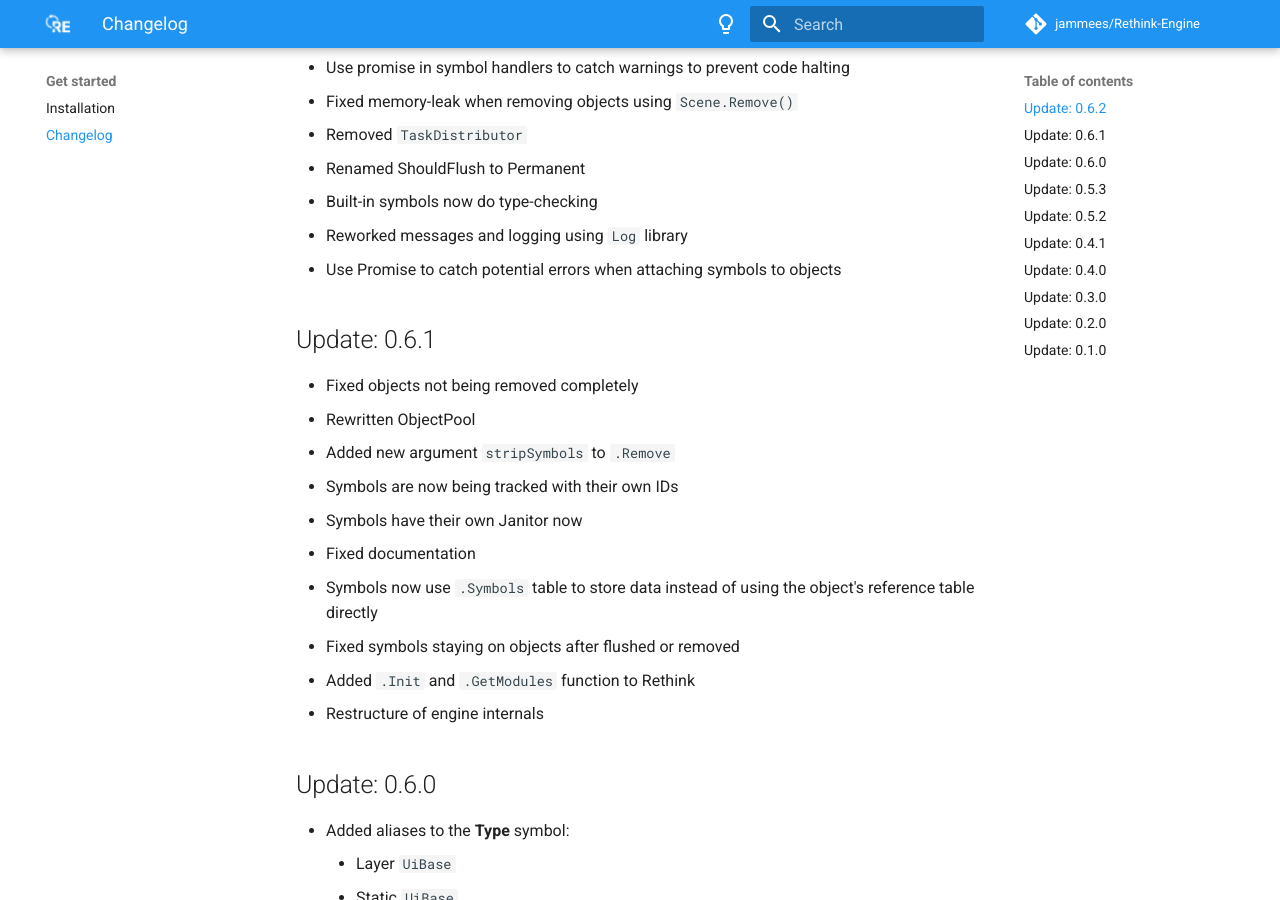
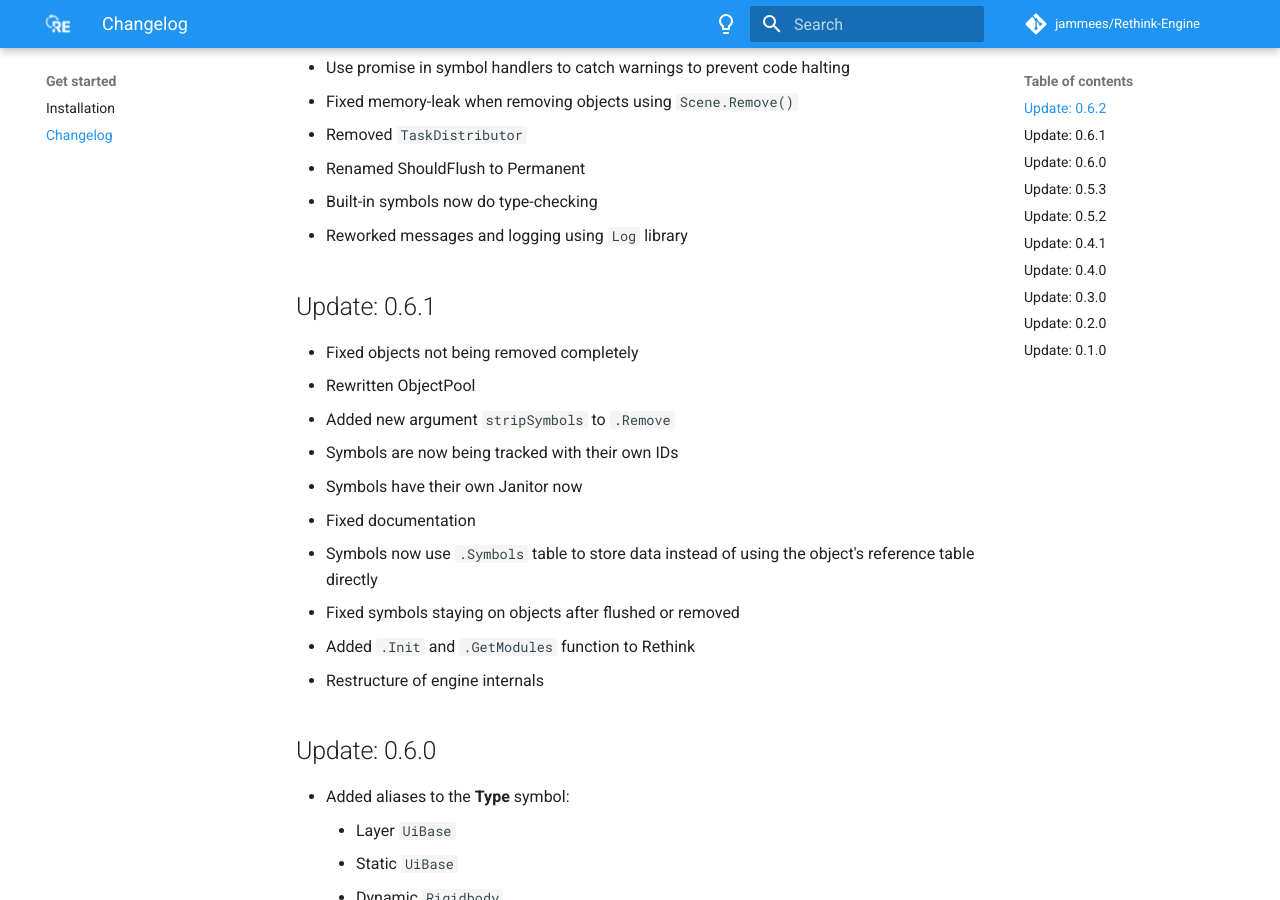
Before and after one commit to jammees/Rethink-Engine, an MkDocs documentation site: the page built from docs/getstarted/changelog.md, in a window 1280 px wide and 900 px high, scrolled down 1299 px. Built offline with MkDocs 1.6.1 and Material for MkDocs 9.7.7, drawn with Linux system fonts in a browser that asks for light colours; comment, search, counter and statistics services are not loaded.

Commit message:
Remove duplicated changelog

```diff
--- a/docs/getstarted/changelog.md
+++ b/docs/getstarted/changelog.md
@@ -37,7 +37,6 @@
 - Renamed ShouldFlush to Permanent
 - Built-in symbols now do type-checking
 - Reworked messages and logging using `Log` library
-- Use Promise to catch potential errors when attaching symbols to objects
 
 ## Update: 0.6.1
 - Fixed objects not being removed completely
```
